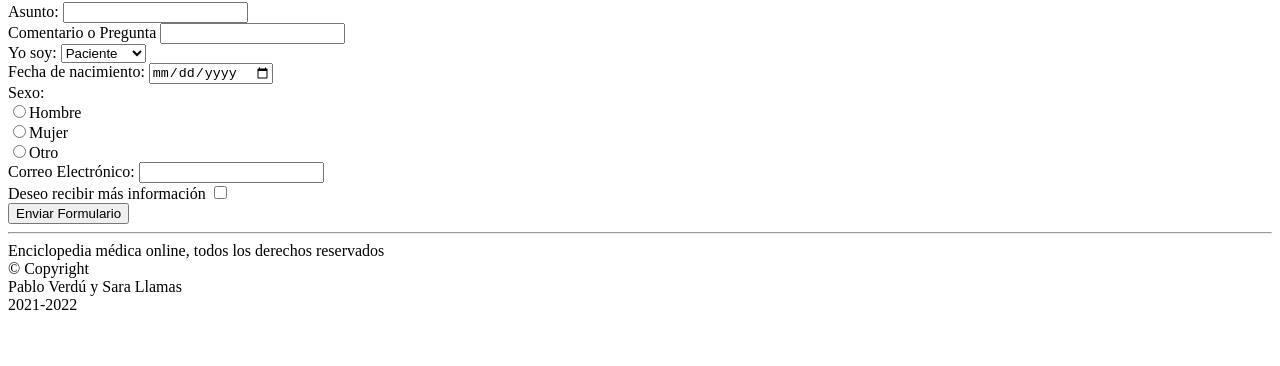
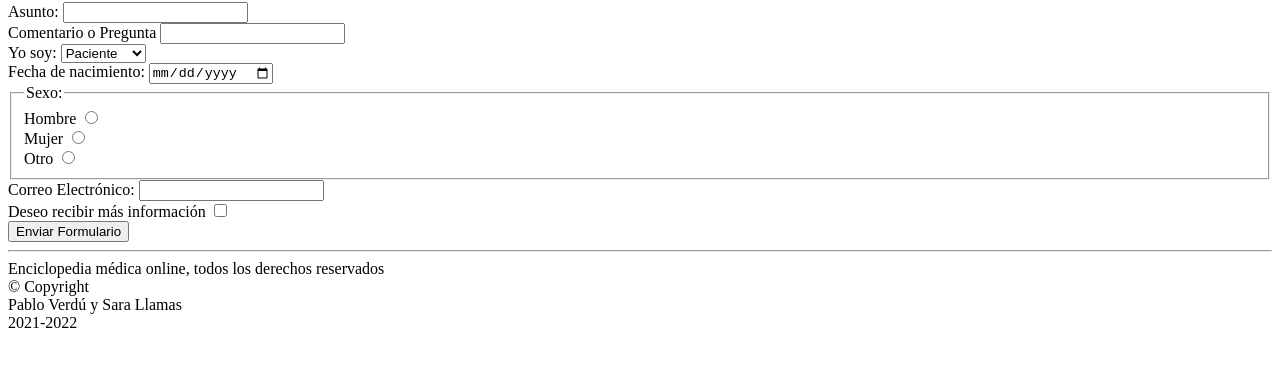
Before and after one commit to Verduu1/enciclopediamedica, a plain HTML site: page formularios/formularioContacto.html in a window 1280 px wide. Shown: the part 290-656 px from the top of the page. Drawn offline with Linux system fonts and the light colour scheme.

Commit message:
Add files via upload

```diff
--- a/formularios/formularioContacto.html
+++ b/formularios/formularioContacto.html
@@ -20,8 +20,8 @@
             <input type="text" id="asunto" name="asunto" required><br>
             <label for="pregunta">Comentario o Pregunta</label>
             <input type="text" id="pregunta" name=pregunta required><br>
-            <label for="yo soy">Yo soy:</label>
-            <select name="yo soy">
+            <label for="yosoy">Yo soy:</label>
+            <select name="yosoy" id="yosoy">
                 <option value="paciente">Paciente</option>
                 <option value="científico">Científico</option>
                 <option value="medico">Médico</option>
@@ -31,10 +31,15 @@
             </select><br>
             <label for="fecha">Fecha de nacimiento:</label>
             <input type="date" id="fecha" name="fecha"><br>
-            <label for="sexo">Sexo:</label><br>
-            <input type="radio" id="hombre" name="sexo" value="Hombre">Hombre<br>
-            <input type="radio" id="mujer" name="sexo" value="Mujer">Mujer<br>
-            <input type="radio" id="otro" name="sexo" value="Otro">Otro<br>
+            <fieldset>
+                <legend>Sexo:</legend>
+                <label for="hombre">Hombre</label>
+                <input type="radio" id="hombre" name="sexo" value="Hombre"><br>
+                <label for="mujer">Mujer</label>
+                <input type="radio" id="mujer" name="sexo" value="Mujer"><br>
+                <label for="otro">Otro</label>
+                <input type="radio" id="otro" name="sexo" value="Otro"><br>
+            </fieldset>
             <label for="correo">Correo Electrónico:</label>
             <input type="text" id="correo" name="correo"><br>
             <label for="informacion">Deseo recibir más información</label>
```
